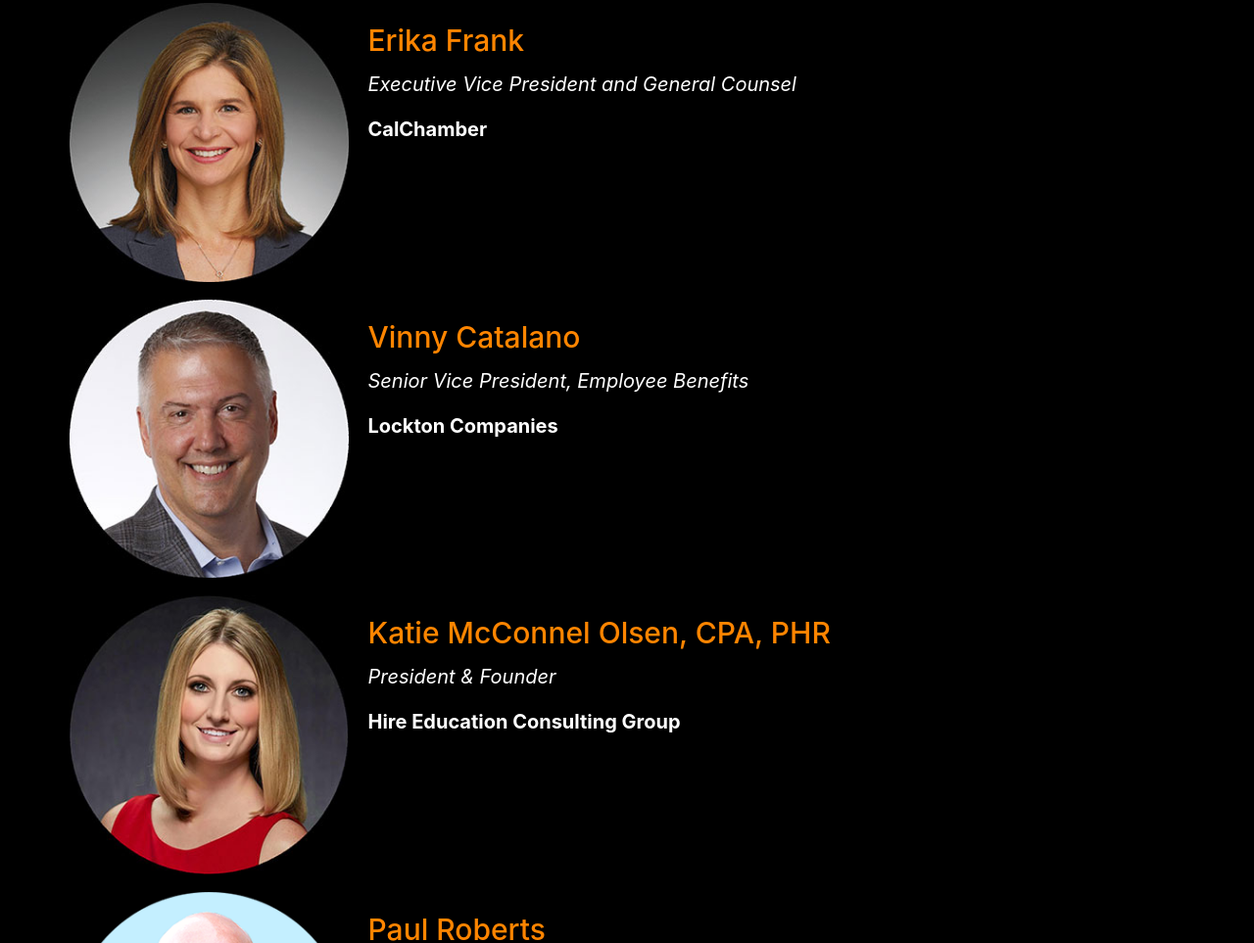
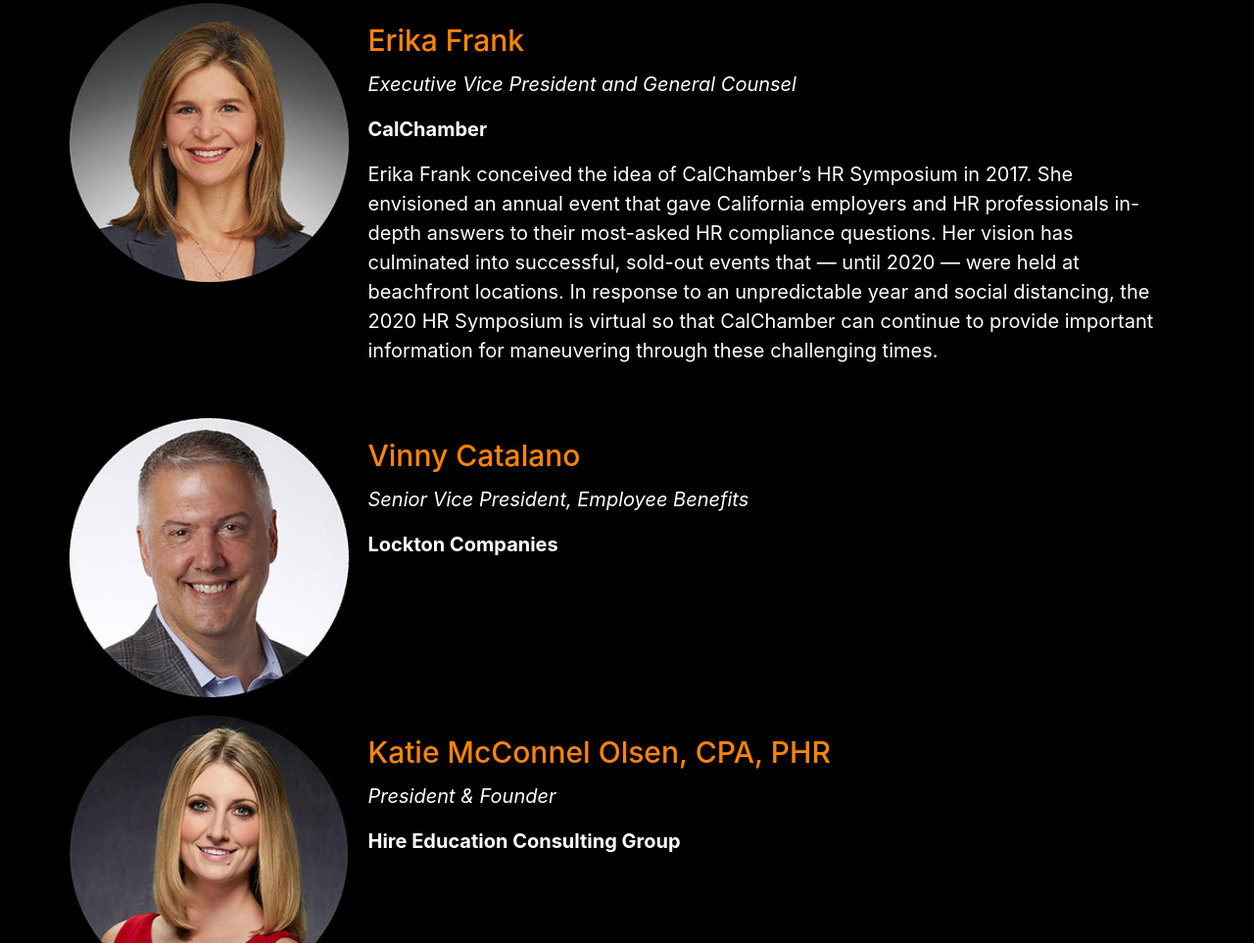
Before and after one commit to kwoulfe/HR-Symposium, a plain HTML site: page index.html in a window 1280 px wide. Shown: the part 2694-3657 px from the top of the page at 98% size. Drawn offline with nearby package versions, Linux system fonts and the light colour scheme; a web font is replaced by a local one.

Commit message:
9-7 changes

```diff
--- a/index.html
+++ b/index.html
@@ -261,6 +261,8 @@
 
                           <p class="card-text"><i>Executive Vice President and General Counsel</i></p>
                           <p><strong>CalChamber</strong></p>
+
+                          <p>Erika Frank conceived the idea of CalChamber’s HR Symposium in 2017. She envisioned an annual event that gave California employers and HR professionals in-depth answers to their most-asked HR compliance questions. Her vision has culminated into successful, sold-out events that — until 2020 — were held at beachfront locations. In response to an unpredictable year and social distancing, the 2020 HR Symposium is virtual so that CalChamber can continue to provide important information for maneuvering through these challenging times. </p>
 
 
                         </div>
```
